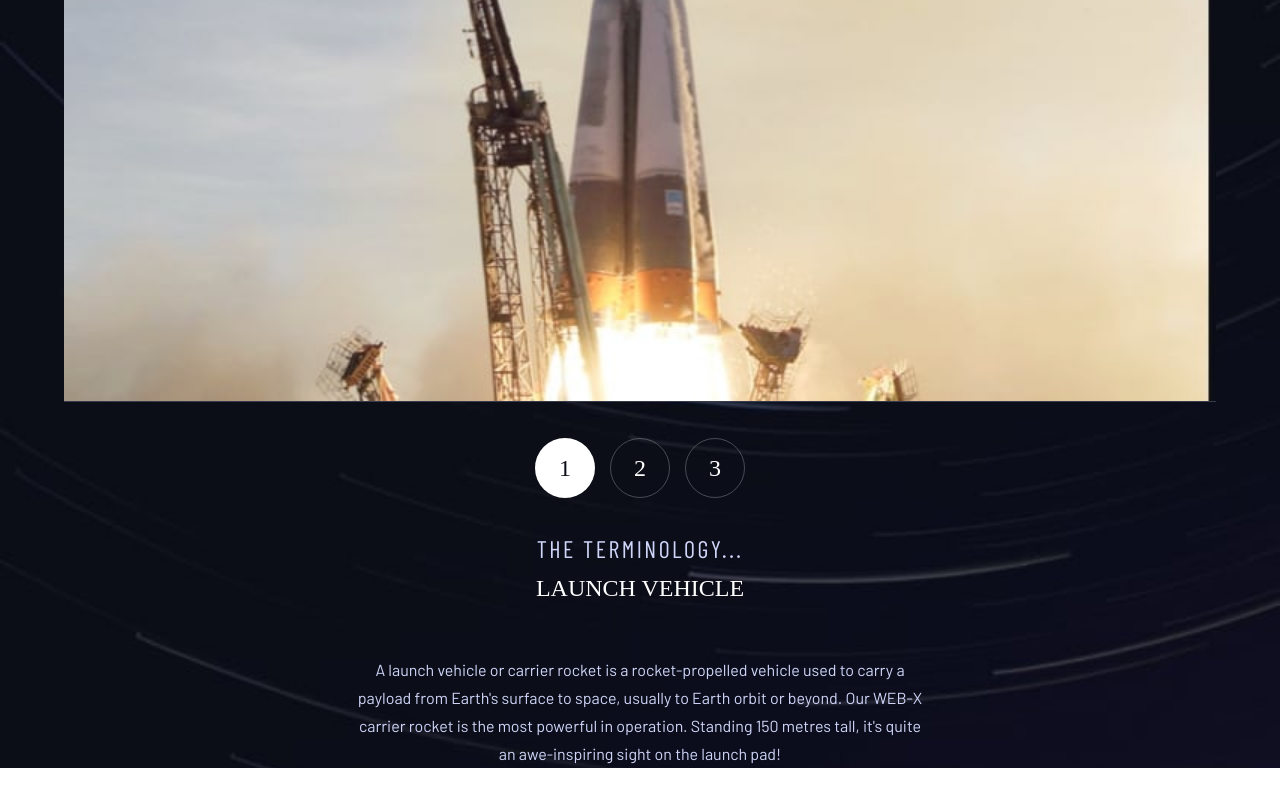
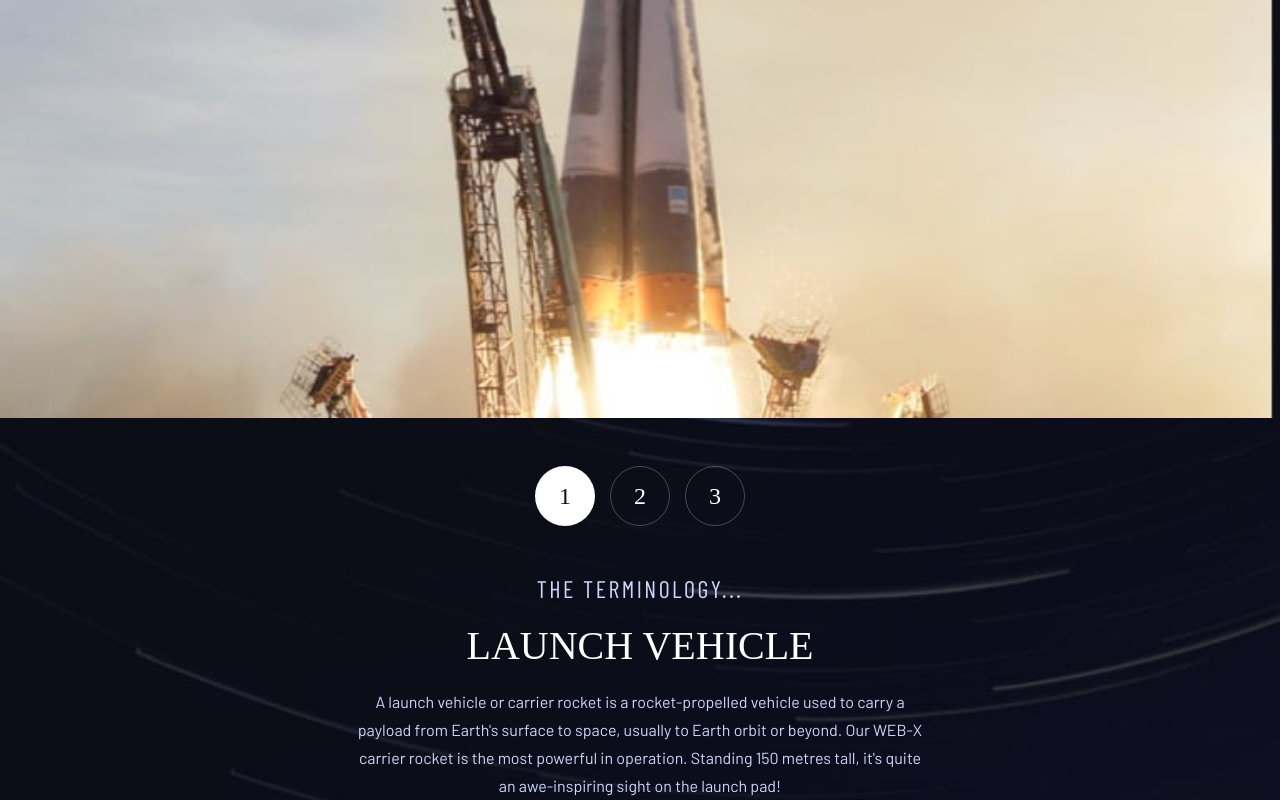
Before and after one commit to zttlmnn/space-tourism-multi-page, a React (Create React App) app: page /technology in a window 1280 px wide. Shown: the part 304-1104 px from the top of the page. Before the commit the page ends 1072 px from the top, so only its background shows below. Built offline with nearby package versions, Linux system fonts and the light colour scheme; a web font is replaced by a local one.

Commit message:
mobile tablet technologyView finished

```diff
--- a/src/components/Layout/Header.module.scss
+++ b/src/components/Layout/Header.module.scss
@@ -27,7 +27,7 @@
 
   left: 0;
 
-  transition: all .5s ease-in-out;
+  transition: all .4s ease-in-out;
 }
 
 .header {
--- a/src/components/Navigation/Navigation.module.scss
+++ b/src/components/Navigation/Navigation.module.scss
@@ -12,6 +12,8 @@
   height: 100vh;
   padding-top: calc(var(--base-unit) * 5);
   padding-left: calc(var(--base-unit) * 1.25);
+
+
 
   @media (min-width: $bp-tablet) {
     width: auto;
--- a/src/components/Utilities/Grid.module.scss
+++ b/src/components/Utilities/Grid.module.scss
@@ -4,19 +4,19 @@
   margin: 0 auto;
   padding: 0 var(--base-unit);
   display: grid;
-  max-width: 120rem;
   //grid-template-rows: repeat(4, auto);
   // title image btns section
-grid-template-rows: calc(var(--base-unit) * 1.75) auto auto auto;
+  grid-template-rows: calc(var(--base-unit) * 1.75) auto auto auto;
 
   @media (min-width: $bp-tablet) {
     grid-template-rows: calc(var(--base-unit) * 3.25) auto auto auto;
-/*       max-width: 57.3rem;    */
+    /*       max-width: 57.3rem;    */
   }
 
 
 
   @media (min-width: $bp-desktop) {
+    max-width: 120rem;
       grid-template-rows: repeat(3, calc(var(--base-unit) * 2.5));
       column-gap: calc(var(--base-unit) * 7.5);
   /*       max-width: 57.3rem;    */
--- a/src/components/Views/HomeView.tsx
+++ b/src/components/Views/HomeView.tsx
@@ -5,6 +5,9 @@ import Grid from "../Utilities/Grid";
 import styles from "./HomeView.module.scss";
 
 const HomeView = () => {
+
+const text = "Let’s face it; if you want to go to space, you might as well genuinely go to outer space and not hover kind of on the edge of it. Well sit back, and relax because we’ll give you a truly out of this world experience!"
+
   return (
     <Container className={styles["home-view"]}>
       <Grid>
@@ -12,10 +15,7 @@ const HomeView = () => {
           <h5>So, you want to travel to</h5>
           <h1>Space</h1>
           <Description
-            text="Let’s face it; if you want to go to space, you might as well genuinely
-        go to outer space and not hover kind of on the edge of it. Well sit
-        back, and relax because we’ll give you a truly out of this world
-        experience!"
+            text={text}
           />
         </div>
         <div className={styles["home-view__flex-item"]}>
--- a/src/components/Views/TechnologyView.module.scss
+++ b/src/components/Views/TechnologyView.module.scss
@@ -15,137 +15,39 @@
     background: center/cover no-repeat
       url("../../assets/technology/background-technology-desktop.jpg");
   }
-/*
-  &__grid-container {
-    margin: 0 auto;
-    //    max-width: 110rem;
+
+
+  &__img {
+    height: clamp(17rem, 45vw, 31rem);
+    width: calc(var(--base-unit) * 2 + 100%);
+    transform: translateX(calc(var(--base-unit) * -1));
+
 
     @media (min-width: $bp-tablet) {
+      height: clamp(31rem, 40vw, 52rem);
 
     }
 
-    @media (min-width: $bp-desktop) {
-      display: grid;
-
-      grid-template-rows: 6rem 14rem 52.7rem;
-      // auto (110rem) auto
-      grid-template-columns: auto 16rem 47rem 16rem 31rem auto;
-    }
+    img {
+      width: 100%;
+      height: 100%;
   }
- */
-  &__grid-title {
-    @media (min-width: $bp-desktop) {
-      grid-column: 2 / -1;
-    }
-  }
-
-  &__grid-img {
-    @media (min-width: $bp-tablet) {
-    }
-
-    @media (min-width: $bp-desktop) {
-      position: relative;
-
-      grid-column: 5 / span 2;
-      grid-row: 2 / -1;
-    }
-  }
-
-  &__grid-btns {
-    @media (min-width: $bp-tablet) {
-    }
-
-    @media (min-width: $bp-desktop) {
-      grid-column: 2 / span 1;
-      grid-row: 3 / span 1;
-    }
-  }
-
-  &__grid-info {
-    @media (min-width: $bp-desktop) {
-      grid-column: 3 / span 1;
-      grid-row: 3 / span 1;
-    }
-  }
-
-/*   &__title {
-    display: flex;
-    justify-content: center;
-    font-family: var(--ff-subheading-secondary);
-    font-size: 1.6rem;
-    letter-spacing: 0.27rem;
-
-    max-width: 57.3rem;
-    margin: 0 auto;
-
-    @media (min-width: $bp-tablet) {
-      font-size: 2rem;
-      justify-content: flex-start;
-      margin-bottom: calc(var(--base-unit) * 2.5);
-    }
-
-    @media (min-width: $bp-desktop) {
-      font-size: 2rem;
-      justify-content: flex-start;
-      margin-bottom: calc(var(--base-unit) * 2.5);
-    }
-
-    @media (min-width: $bp-desktop) {
-      font-size: 2.8rem;
-      margin: 0;
-    }
-
-    span {
-      font-size: inherit;
-
-      font-weight: 700;
-      opacity: 0.25;
-    }
-
-    h2 {
-      font-size: inherit;
-      margin-left: calc(var(--base-unit) * 0.5);
-    }
-  } */
-
-  &__img {
-    width: 100%;
-    margin-top: calc(var(--base-unit) * 1.25);
-    display: flex;
-    justify-content: center;
-    border-bottom: 1px solid var(--clr-stroke);
-
-    @media (min-width: $bp-desktop) {
-      margin: 0;
-    }
-    img {
-      display: block;
-      min-height: 17rem;
-      width: 100%;
-
-      object-fit: cover;
-
-      @media (min-width: $bp-tablet) {
-        min-height: 31rem;
-      }
-
-      @media (min-width: $bp-desktop) {
-        position: absolute;
-        left: 0;
-        right: 0;
-        min-height: 52.7rem;
-      }
-    }
   }
 
   &__btns {
+    height: calc(var(--base-unit) * 4);
     width: calc(var(--base-unit) * 6.25);
     margin: 0 auto;
+
     display: flex;
     justify-content: space-between;
-    padding: calc(var(--base-unit) * 1.5) 0;
+    align-items: center;
+/*     padding: calc(var(--base-unit) * 1.5) 0;
+ */
 
     @media (min-width: $bp-tablet) {
+      height: calc(var(--base-unit) * 6.5);
+
       width: calc(var(--base-unit) * 8.75);
     }
 
@@ -191,13 +93,14 @@
     text-align: center;
 
     h3 {
+      height: calc(var(--base-unit) * 1.5);
       font-size: 1.6rem;
       letter-spacing: 0.25rem;
       font-family: var(--ff-subheading-secondary);
       color: var(--clr-secondary);
-      padding-bottom: calc(var(--base-unit) * 0.5);
 
       @media (min-width: $bp-tablet) {
+        height: calc(var(--base-unit) * 2);
         font-size: 2.4rem;
       }
 
@@ -208,38 +111,21 @@
     }
 
     h1 {
+      height: calc(var(--base-unit) * 2);
       font-family: var(--ff-heading);
       font-size: 2.4rem;
-      padding-bottom: calc(var(--base-unit) * 1.25);
+
+      @media (min-width: $bp-tablet) {
+        height: calc(var(--base-unit) * 2.75);
+        font-size: 4rem;
+      }
 
       @media (min-width: $bp-desktop) {
+
         font-size: 5.6rem;
         text-align: left;
       }
     }
-    p {
-      font-size: 1.5rem;
-      line-height: 2.5rem;
 
-      @media (min-width: $bp-tablet) {
-        max-width: 57.3rem;
-        margin: 0 auto;
-        font-size: 1.6rem;
-        line-height: 2.8rem;
-
-        padding: 0;
-        padding-top: var(--base-unit);
-        border-bottom: 0;
-      }
-      @media (min-width: $bp-desktop) {
-        max-width: 44rem;
-        margin: 0;
-
-        font-size: 1.8rem;
-        line-height: 3.2rem;
-
-        text-align: left;
-      }
-    }
   }
 }
--- a/src/components/Views/TechnologyView.tsx
+++ b/src/components/Views/TechnologyView.tsx
@@ -11,7 +11,7 @@ import Button from "../Utilities/Button";
 
 
 const TechnologyView: FC<{ technologyData: TechnologyData[] }> = (props) => {
-  const {state: technologyState, setState: setTechnologyState} = useContext(TabAndSliderContext);
+  const {state: technologyState } = useContext(TabAndSliderContext);
 
   //const [technology, setTechnology] = useState<number>(0);
   const mediaQuery = useMediaQuery("(min-width: 90em)");
@@ -28,18 +28,13 @@ const TechnologyView: FC<{ technologyData: TechnologyData[] }> = (props) => {
   return (
     <Container className={styles["technology-view"]}>
       <Grid>
-      <div className={styles["technology-view__grid-title"]}>
         <Title index="03" title="Space Launch 101" />
-      </div>
-      <div className={styles["technology-view__grid-img"]}>
         <figure className={styles["technology-view__img"]}>
           <img
             src={imgFormat}
             alt={props.technologyData[technologyState].name}
           />
         </figure>
-      </div>
-      <div className={styles["technology-view__grid-btns"]}>
         <section className={styles["technology-view__btns"]}>
           {props.technologyData.map((_, i) => (
             <Button
@@ -54,15 +49,11 @@ const TechnologyView: FC<{ technologyData: TechnologyData[] }> = (props) => {
             />
           ))}
         </section>
-      </div>
-      <div className={styles["technology-view__grid-info"]}>
-
         <section className={styles["technology-view__info"]}>
           <h3>The terminology...</h3>
           <h1>{props.technologyData[technologyState].name}</h1>
           <Description text={props.technologyData[technologyState].description} />
         </section>
-      </div>
       </Grid>
     </Container>
   );
```
Also changed, not shown: src/components/Utilities/Title.module.scss (line endings or trailing spaces).
